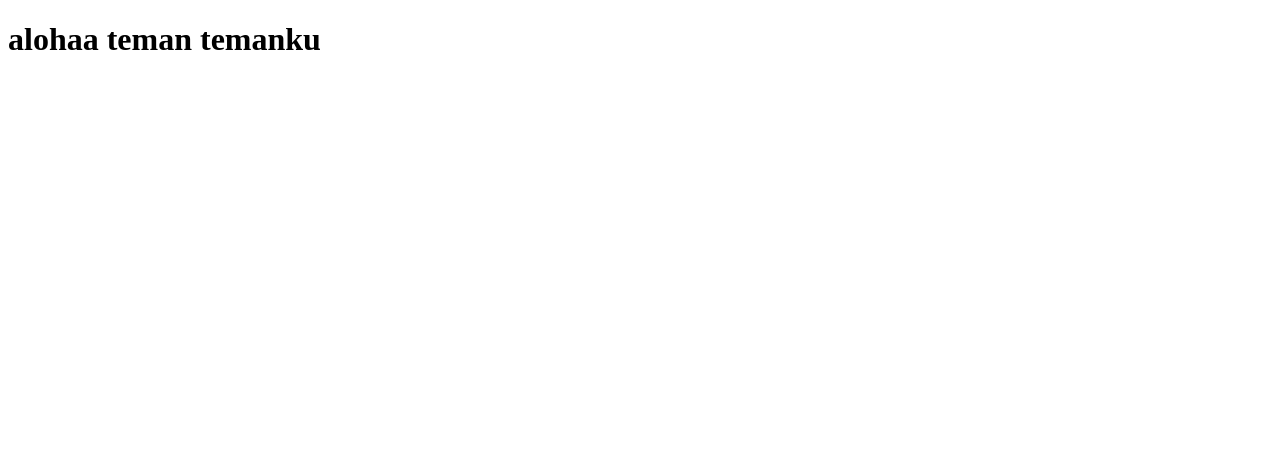
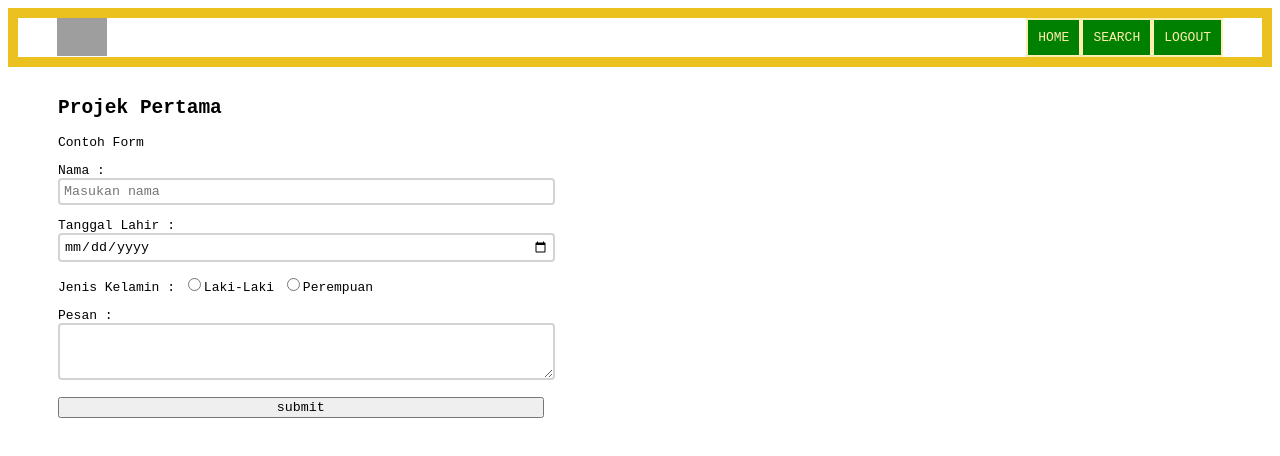
Before and after one commit to lckmnms/TugasRevoU, a plain HTML site: page home.html in a window 1280 px wide. Drawn offline with Linux system fonts and the light colour scheme; grey boxes are pictures that could not be loaded.

Commit message:
perubahan gan

```diff
--- a/home.html
+++ b/home.html
@@ -3,10 +3,58 @@
 
 <head>
     <title>Website revoU</title>
+    <link rel="stylesheet" href="index.css">
 </head>
 
 <body>
-    <h1>alohaa teman temanku</h1>
+    <header class="header">
+        <nav class="container">
+            <img class="logo"
+                src="https://storage.googleapis.com/danacita-website-v3-prd/website_v3/images/Revou-alasan.original.png"
+                alt="#" width="50px" height="100%">
+            <div>HOME</div>
+            <div>SEARCH</div>
+            <div>LOGOUT</div>
+        </nav>
+    </header>
+
+    <main>
+        <section class="judul">
+            <h1>Projek Pertama </h1>
+            <p>Contoh Form</p>
+        </section>
+
+        <section id="formulir">
+            <div class="form">
+                <div class="form-input">
+                    <div class="nama">
+                        <label for="">Nama : </label>
+                        <input type="text" placeholder="Masukan nama">
+                    </div>
+                </div>
+                <div class="form-input">
+                    <div class="lahir">
+                        <label for="">Tanggal Lahir : </label>
+                        <input type="date" placeholder="Tanggal Lahir">
+                    </div>
+                </div>
+                <div class="form-input">
+                    <div class="radio">
+                        <label for="jk">Jenis Kelamin : </label>
+                        <input type="radio" name="jk">Laki-Laki
+                        <input type="radio" name="jk">Perempuan
+                    </div>
+                </div>
+                <div class="form-input">
+                    <div class="pesan">
+                        <label for="pesan">Pesan : </label>
+                        <textarea name="" id="" cols="30" rows="3"></textarea>
+                    </div>
+                </div>
+                <input type="submit" value="submit">
+            </div>
+        </section>
+    </main>
 </body>
 
 </html>
--- a/index.css
+++ b/index.css
@@ -0,0 +1,54 @@
+* {
+    font-family: monospace;
+}
+/* NAVBAR */
+
+.container {
+    border: 10px solid #eac11f;
+    display: flex;
+    justify-content: flex-end;
+    padding: 0 3rem;
+}
+
+.container > div {
+    padding: 10px;
+    text-align: center;
+    font-size: 14sp;
+    color: #ffeead;
+    border: 2px solid;
+    background-color: green;
+}
+
+.logo {
+    margin-right: auto;
+}
+
+/* KONTEN */
+
+main {
+    margin-left: 50px;
+    margin-top: 30px;
+}
+.form {
+    display: flex;
+    margin-bottom: 5px;
+    align-content: center;
+    flex-direction: column;
+}
+.form-input {
+    display: flex;
+    flex-direction: column;
+    margin-bottom: 1rem;
+    gap: 3px;
+}
+
+input[type="text"], input[type="date"], textarea {
+    width: 100%;
+    border: 2px solid lightgray;
+    border-radius: .3rem;
+    padding: .3rem;
+}
+
+#formulir {
+    width: 40%;
+}
```
